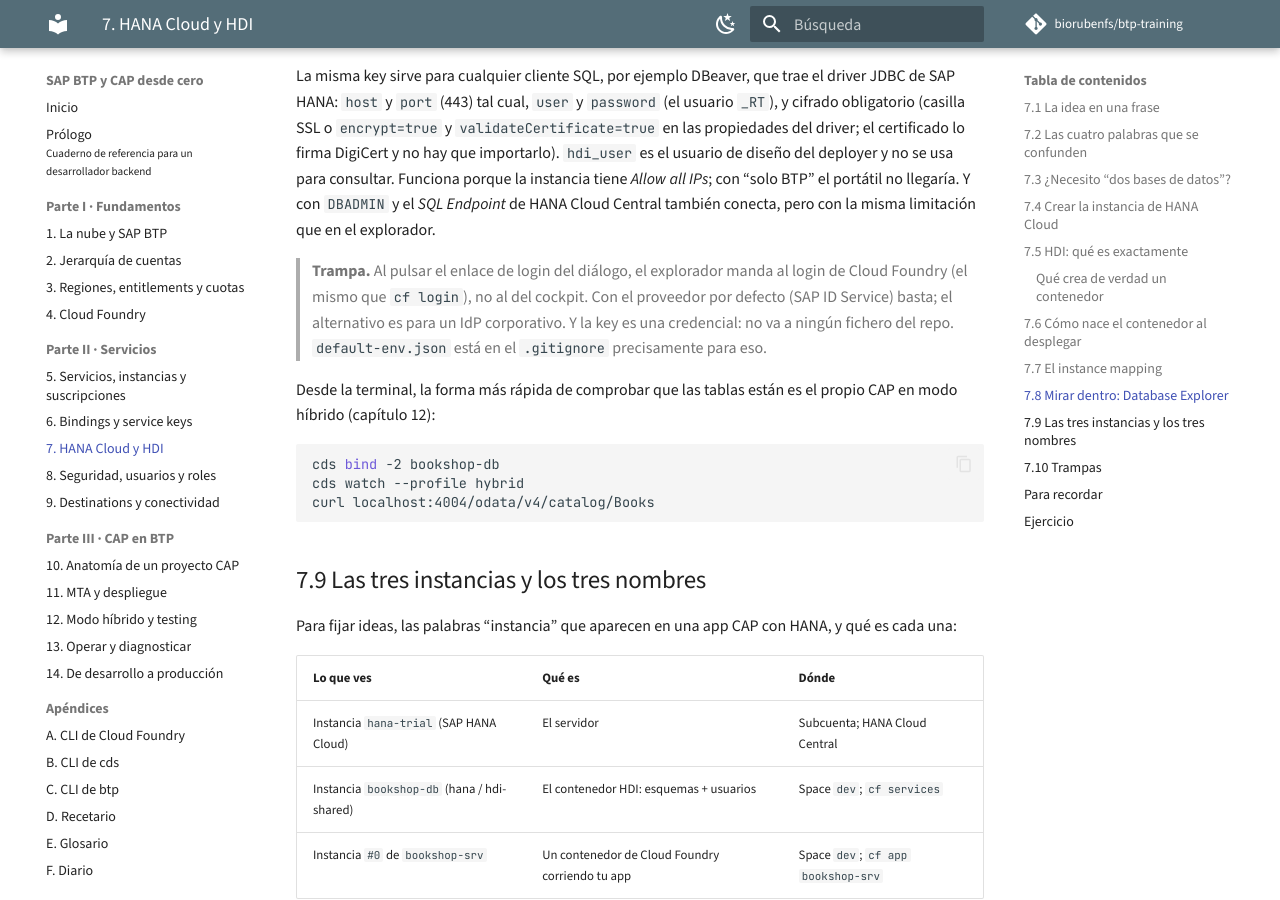
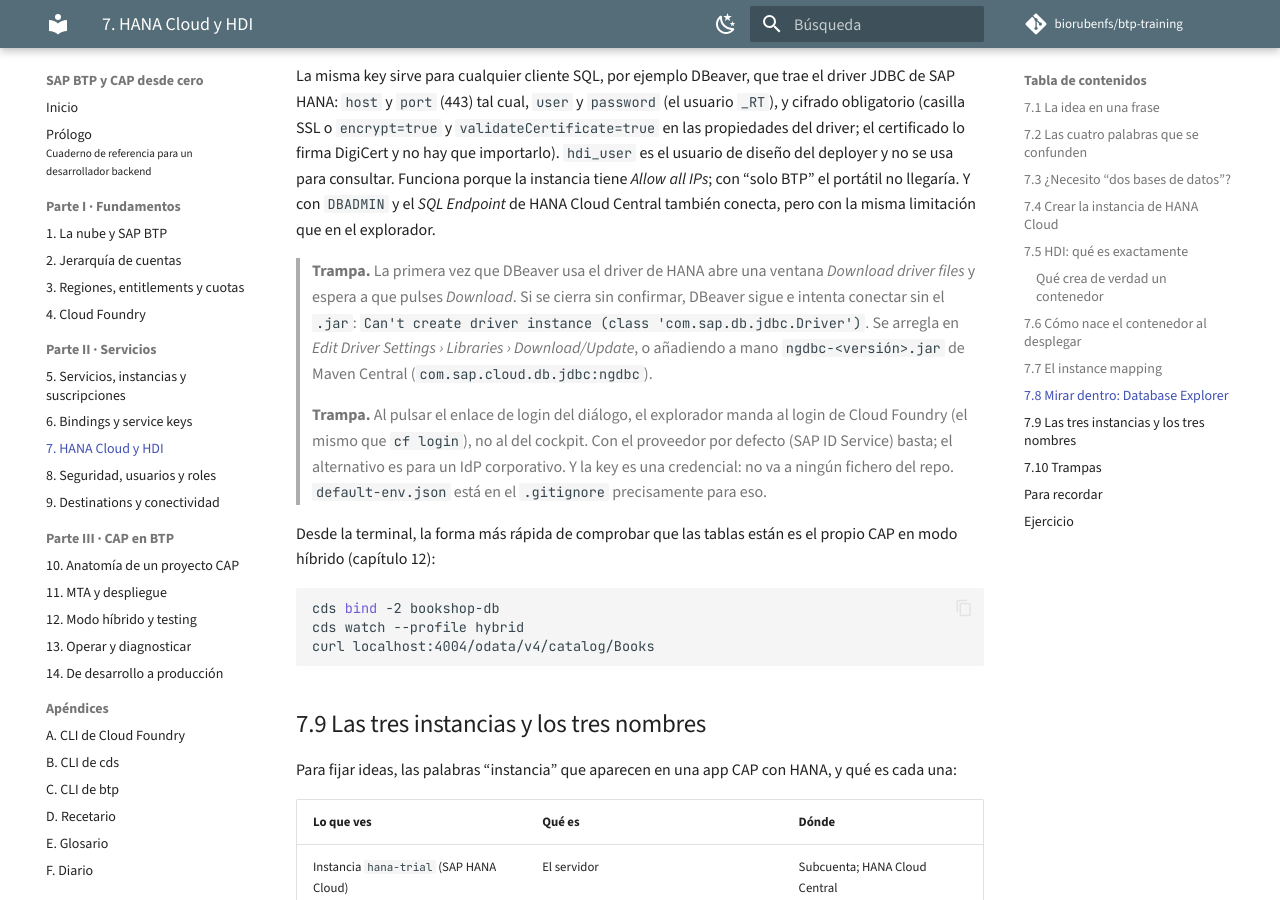
Before and after one commit to biorubenfs/btp-training, an MkDocs documentation site: the page built from libro-btp/07-hana-cloud-y-hdi.md, in a window 1280 px wide and 900 px high, scrolled down 7640 px. Built offline with MkDocs 1.6.1 and Material for MkDocs 9.7.7, drawn with Linux system fonts in a browser that asks for light colours; comment, search, counter and statistics services are not loaded.

Commit message:
Capítulo 7.8 y diario: DBeaver conectado al contenedor; trampa de la ventana de descarga del driver
Co-Authored-By: Claude Fable 5.1 <noreply@anthropic.com>

```diff
--- a/libro-btp/07-hana-cloud-y-hdi.md
+++ b/libro-btp/07-hana-cloud-y-hdi.md
@@ -332,6 +332,14 @@ porque la instancia tiene *Allow all IPs*; con "solo BTP" el portátil no
 llegaría. Y con `DBADMIN` y el *SQL Endpoint* de HANA Cloud Central también
 conecta, pero con la misma limitación que en el explorador.
 
+> **Trampa.** La primera vez que DBeaver usa el driver de HANA abre una
+> ventana *Download driver files* y espera a que pulses *Download*. Si se
+> cierra sin confirmar, DBeaver sigue e intenta conectar sin el `.jar`:
+> `Can't create driver instance (class 'com.sap.db.jdbc.Driver')`. Se
+> arregla en *Edit Driver Settings › Libraries › Download/Update*, o
+> añadiendo a mano `ngdbc-<versión>.jar` de Maven Central
+> (`com.sap.cloud.db.jdbc:ngdbc`).
+
 > **Trampa.** Al pulsar el enlace de login del diálogo, el explorador manda
 > al login de Cloud Foundry (el mismo que `cf login`), no al del cockpit. Con
 > el proveedor por defecto (SAP ID Service) basta; el alternativo es para un
```
Also changed, not shown: libro-btp/A6-apendice-diario.md (+1 -0 lines).
